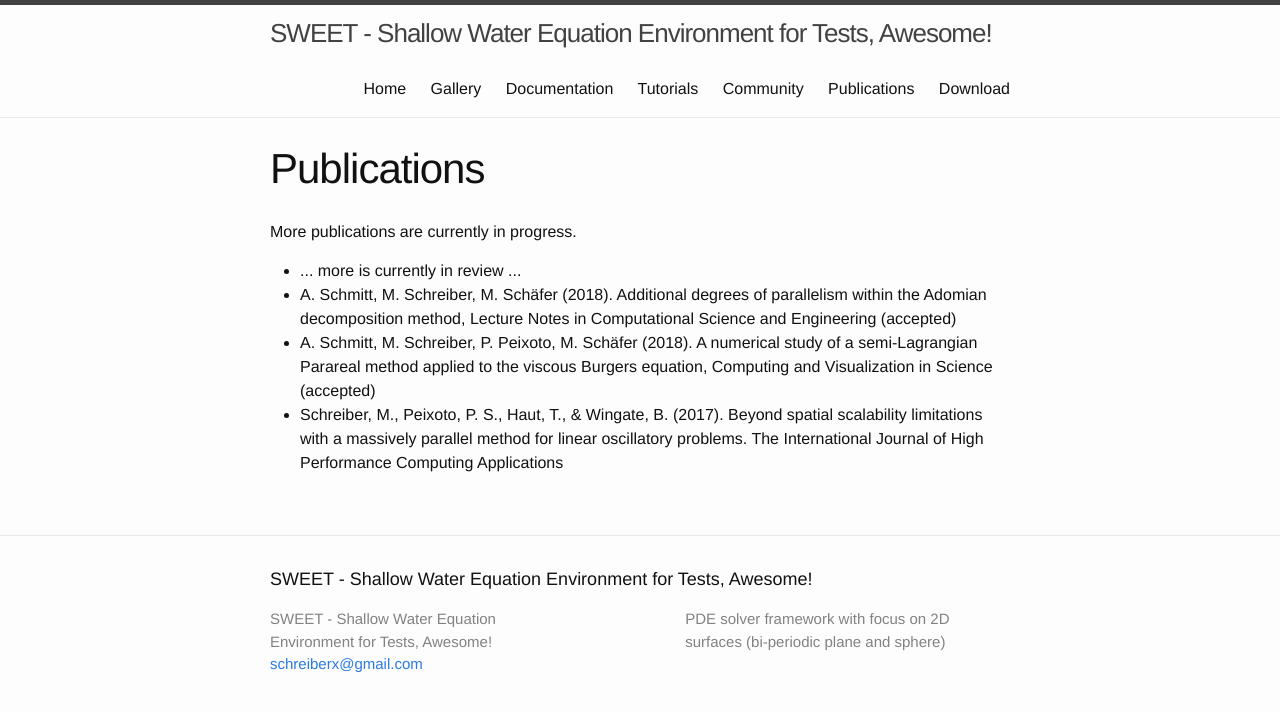
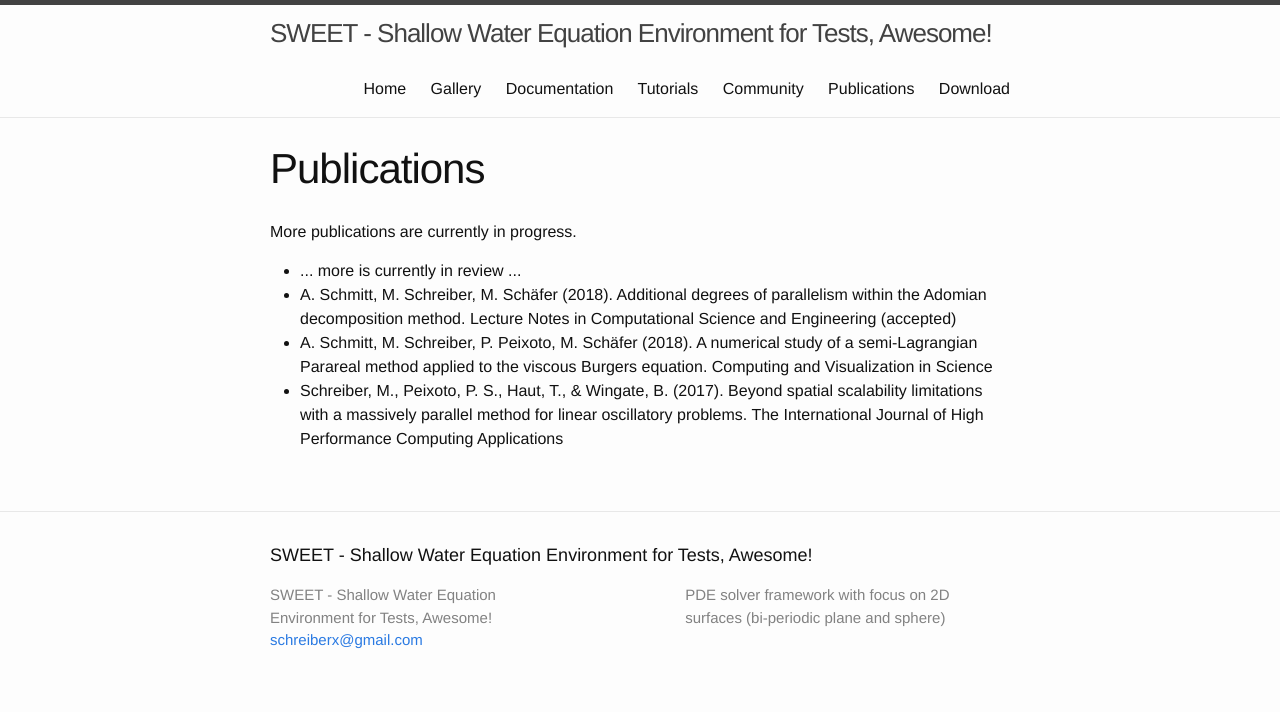
Before and after one commit to schreiberx/sweetsite, a Jekyll site: the page built from publications.md, in a window 1280 px wide. Shown: the top 712 px of the page. Built offline with Jekyll 4.4.1, drawn with Linux system fonts in a browser that asks for light colours.

Commit message:
Update the Publications, (accepted) -> available

```diff
--- a/publications.md
+++ b/publications.md
@@ -12,9 +12,9 @@ More publications are currently in progress.
   <li>
     ... more is currently in review ...
   </li>
-  <li>A. Schmitt, M. Schreiber, M. Schäfer (2018). Additional degrees of parallelism within the Adomian decomposition method, Lecture Notes in Computational Science and Engineering (accepted)
+  <li>A. Schmitt, M. Schreiber, M. Schäfer (2018). Additional degrees of parallelism within the Adomian decomposition method. Lecture Notes in Computational Science and Engineering (accepted)
   </li>
-  <li>A. Schmitt, M. Schreiber, P. Peixoto, M. Schäfer (2018). A numerical study of a semi-Lagrangian Parareal method applied to the viscous Burgers equation, Computing and Visualization in Science (accepted)
+  <li>A. Schmitt, M. Schreiber, P. Peixoto, M. Schäfer (2018). A numerical study of a semi-Lagrangian Parareal method applied to the viscous Burgers equation. Computing and Visualization in Science
   </li>
   <li>Schreiber, M., Peixoto, P. S., Haut, T., & Wingate, B. (2017). Beyond spatial scalability limitations with a massively parallel method for linear oscillatory problems. The International Journal of High Performance Computing Applications
   </li>
```
